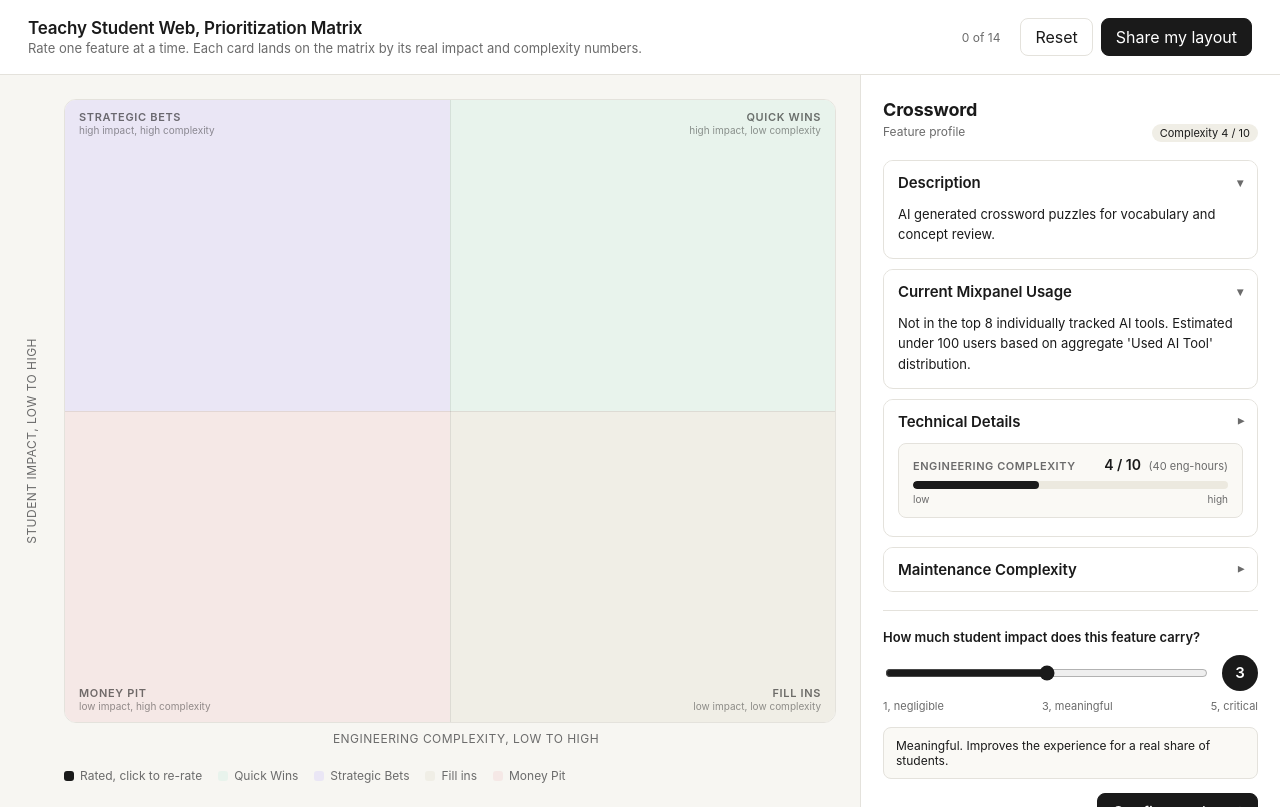
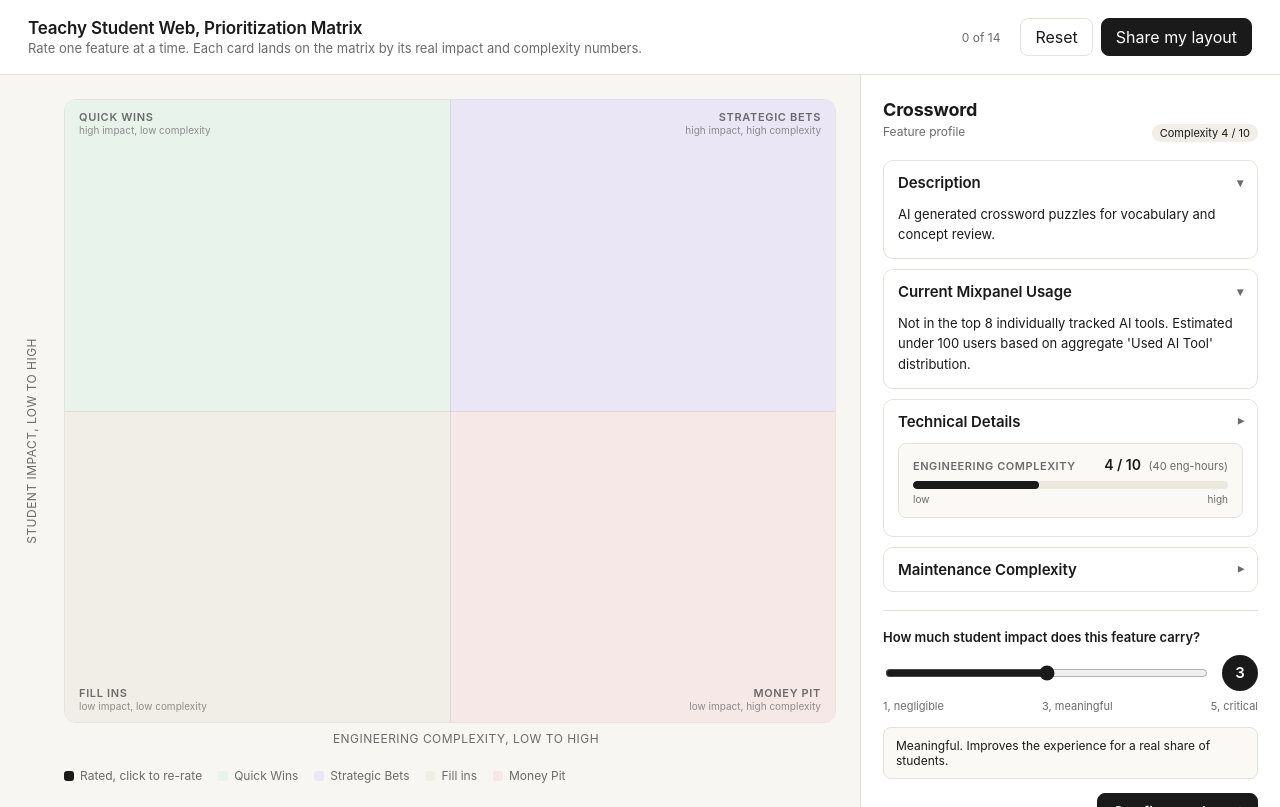
Before and after one commit to JRamirex20/teachy-features-matrix, a plain HTML site: page index.html in a window 1280 px wide. Drawn offline with Linux system fonts and the light colour scheme.

Commit message:
fix quadrant orientation, low complexity left, high right

```diff
--- a/index.html
+++ b/index.html
@@ -66,20 +66,20 @@
     overflow: hidden;
   }
   .quad-bg { position: absolute; width: 50%; height: 50%; }
-  .bg-strategic { top: 0; left: 0; background: var(--strategic); }
-  .bg-quick { top: 0; left: 50%; background: var(--quick); }
-  .bg-money { top: 50%; left: 0; background: var(--money); }
-  .bg-fill { top: 50%; left: 50%; background: var(--fill); }
+  .bg-quick { top: 0; left: 0; background: var(--quick); }
+  .bg-strategic { top: 0; left: 50%; background: var(--strategic); }
+  .bg-fill { top: 50%; left: 0; background: var(--fill); }
+  .bg-money { top: 50%; left: 50%; background: var(--money); }
   .quad-label {
     position: absolute; font-size: 11px; font-weight: 600;
     color: rgba(0,0,0,0.55); text-transform: uppercase; letter-spacing: 0.06em;
     padding: 10px 14px;
   }
   .quad-label small { display: block; font-weight: 400; text-transform: none; letter-spacing: 0; font-size: 10px; opacity: .75; }
-  .lbl-strategic { top: 0; left: 0; }
-  .lbl-quick { top: 0; right: 0; text-align: right; }
-  .lbl-money { bottom: 0; left: 0; }
-  .lbl-fill { bottom: 0; right: 0; text-align: right; }
+  .lbl-quick { top: 0; left: 0; }
+  .lbl-strategic { top: 0; right: 0; text-align: right; }
+  .lbl-fill { bottom: 0; left: 0; }
+  .lbl-money { bottom: 0; right: 0; text-align: right; }
   .midline-x, .midline-y {
     position: absolute; background: rgba(0,0,0,0.08);
   }
```
